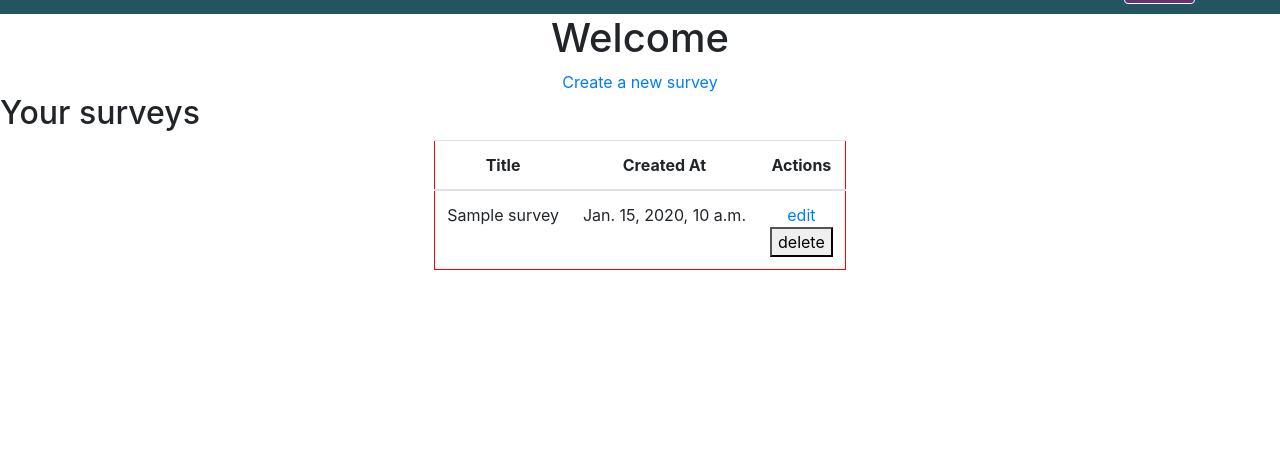
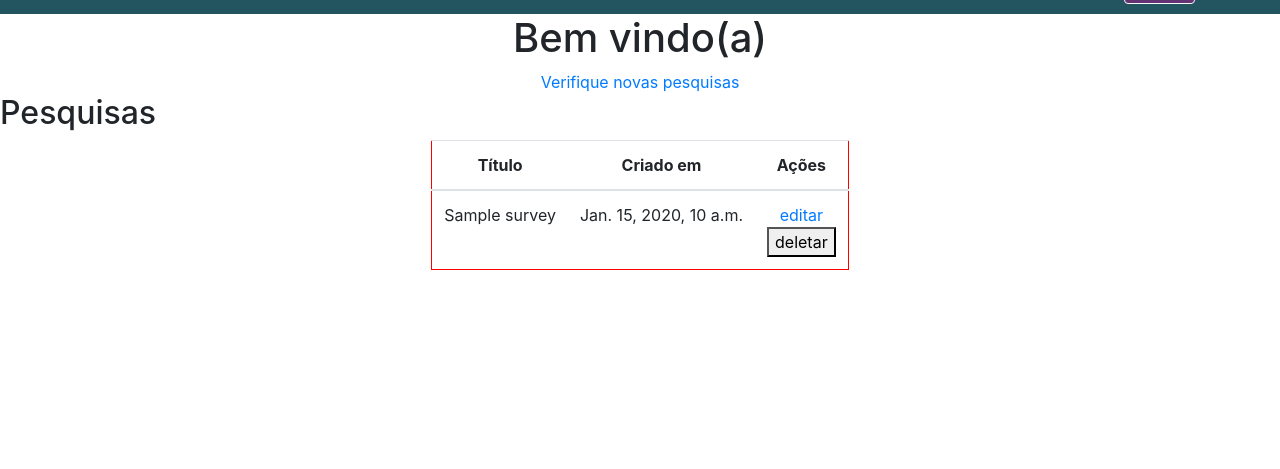
Before and after one commit to christalfepe/caescuta, a Django app: template pesquisa/templates/survey/list.html in a window 1280 px wide. Shown: the part 42-511 px from the top of the page. Run offline with Django 3.2, Linux system fonts and the light colour scheme; the template is opened without the code that fills it: most values are stand-ins (such as "Sample title", 1, 10 or a date in 2020); some libraries are stand-ins or nearby versions.

Commit message:
atualização do projeto

```diff
--- a/pesquisa/templates/survey/detail.html
+++ b/pesquisa/templates/survey/detail.html
@@ -3,9 +3,9 @@
 {% block conteudo %}
 <div class="ui center aligned basic very padded segment">
     <h1 class="ui header">{{ survey.title }}</h1>
-    <h3 class="ui header">You have {{ num_submissions }} submissions</h3>
-    <h3 class="ui header">Survey URL: <a href="{{public_url}}">{{ public_url }}</a></h3>
-    <h1 class="ui header dividing">Results</h1>
+    <h3 class="ui header">Você tem {{ num_submissions }} submissions</h3>
+    <h3 class="ui header">URL da pesquisa: <a href="{{public_url}}">{{ public_url }}</a></h3>
+    <h1 class="ui header dividing">Resultados</h1>
     {% for question in questions %}
     <div class="ui basic padded segment left aligned">
         <h4 class="ui header">
--- a/pesquisa/templates/survey/list.html
+++ b/pesquisa/templates/survey/list.html
@@ -2,40 +2,40 @@
 
 {% block conteudo %}
 <div class="ui center aligned basic very padded segment">
-    <h1 class="ui header">Welcome {{ request.user.username }}</h1>
+    <h1 class="ui header">Bem vindo(a) {{ request.user.username }}</h1>
     <a href="{% url 'survey-create' %}">
-        <div class="ui primary button">Create a new survey</div>
+        <div class="ui primary button">Verifique novas pesquisas</div>
     </a>
 </div>
 <div class="ui center aligned basic very padded segment">
-    {% if surveys %}
-    <h2 class="ui header">Your surveys</h2>
+    {% if survey %}
+    <h2 class="ui header">Pesquisas</h2>
     <table class="ui celled table">
         <thead>
             <tr>
-                <th>Title</th>
-                <th>Created At</th>
-                <th>Actions</th>
+                <th>Título</th>
+                <th>Criado em</th>
+                <th>Ações</th>
             </tr>
         </thead>
         <tbody>
-            {% for survey in surveys %}
+            {% for survey in survey %}
             <tr>
                 <td>{{ survey.title }}</td>
                 <td>{{ survey.created_at }}</td>
                 <td>
                     {% if survey.is_active %}
                     <a href="{% url 'survey-detail' survey.pk %}">
-                        <div class="ui button">view</div>
+                        <div class="ui button">ver</div>
                     </a>
                     {% else %}
                     <a href="{% url 'survey-edit' survey.pk %}">
-                        <div class="ui button">edit</div>
+                        <div class="ui button">editar</div>
                     </a>
                     {% endif %}
                     <form method="post" action="{% url 'survey-delete' survey.pk %}" style="display: inline-block;">
                         {% csrf_token %}
-                        <button class=" ui button">delete</button>
+                        <button class=" ui button">deletar</button>
                     </form>
                 </td>
             </tr>
--- a/pesquisa/templates/survey/start.html
+++ b/pesquisa/templates/survey/start.html
@@ -3,11 +3,11 @@
 {% block conteudo %}
 <div class="ui center aligned basic very padded segment">
     <h1 class="ui header">{{ survey.title }}
-        <div class="sub header">You have been invited to take this survey</div>
+        <div class="sub header">Você foi convidado a responder a esta pesquisa</div>
     </h1>
     <form method="post" action="{% url 'survey-start' survey.pk %}" style="display: inline-block;">
         {% csrf_token %}
-        <button type="submit" class="ui primary button">Start survey
+        <button type="submit" class="ui primary button">Começar
     </form>
 </div>
 {% endblock %}
--- a/pesquisa/templates/survey/thanks.html
+++ b/pesquisa/templates/survey/thanks.html
@@ -2,8 +2,6 @@
 
 {% block conteudo %}
 <div class="ui center aligned basic very padded segment">
-    <h1 class="ui header">Thanks for taking the survey {{ survey.title }}! All done.
-        <div class="sub header">You can go back to browsing Reddit now</div>
-    </h1>
+    <h1 class="ui header">Obrigado por responder à pesquisa {{ survey.title }}!</h1>
 </div>
 {% endblock %}
--- a/templates/static/css/estilo.css
+++ b/templates/static/css/estilo.css
@@ -55,7 +55,7 @@ h1{
 .body{
     padding: 0;
     margin: 0;
-    background-color: #454d6b !important;
+    background: #454d6b !important;
 }
 
 page-container {
```
Also changed, not shown: pesquisa/templates/survey/create.html (+4 -4 lines), pesquisa/templates/survey/edit.html (+5 -5 lines), pesquisa/templates/survey/minhalista.html (+11 -11 lines), pesquisa/templates/survey/options.html (+4 -4 lines), pesquisa/templates/survey/question.html (+4 -4 lines), pesquisa/templates/survey/submit.html (+4 -4 lines), db.sqlite3.
